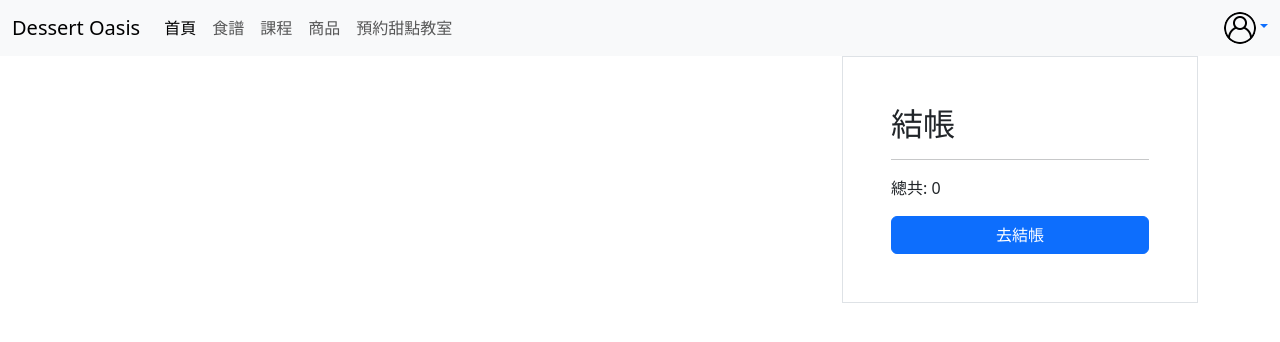
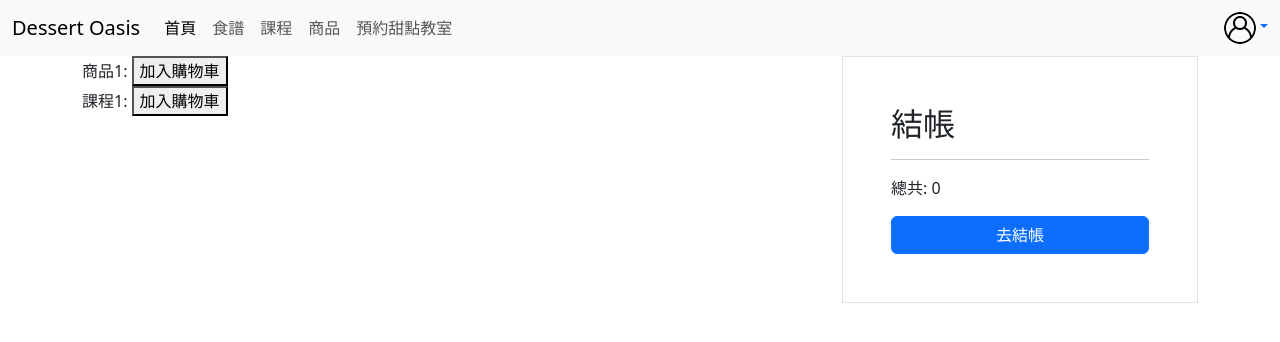
Before and after one commit to HiroLiang/dessertoasis-vue, a Vue app: page /#/cart in a window 1280 px wide. Shown: the top 342 px of the page. Built offline with nearby package versions, Linux system fonts and the light colour scheme; no server answers.

Commit message:
新增 商品、課程加入購物車測試按鈕

```diff
--- a/src/views/cart/Cart.vue
+++ b/src/views/cart/Cart.vue
@@ -5,6 +5,7 @@ import ProductCart from '@/views/cart/ProductCart.vue';
 import ReservationCart from '@/views/cart/ReservationCart.vue';
 import CourseCart from '@/views/cart/CourseCart.vue';
 import { insertOrder } from '@/api/index'
+import AddToCartButton from '@/components/AddToCartButton.vue';
 
 const productCart = ref(null)
 const courseCart = ref(null)
@@ -54,6 +55,18 @@ const handleInsertOrder = async () => {
     <div class="container">
         <div class="row">
             <div class="col-8">
+                <!-- 商品課程加入購物車測試 -->
+                <div>
+                    <div>
+                        商品1:
+                        <AddToCartButton :data="{categoryId: 1, interestedId: 1, prodQuantity: 3}"></AddToCartButton>
+                    </div>
+                    <div>
+                        課程1:
+                        <AddToCartButton :data="{categoryId: 2, interestedId: 1}"></AddToCartButton>
+                    </div>
+                </div>
+
                 <ProductCart @getProducts="getProducts"></ProductCart>
                 <CourseCart @getCourses="getCourses"></CourseCart>
                 <ReservationCart @getReservations="getReservations"></ReservationCart>
```
